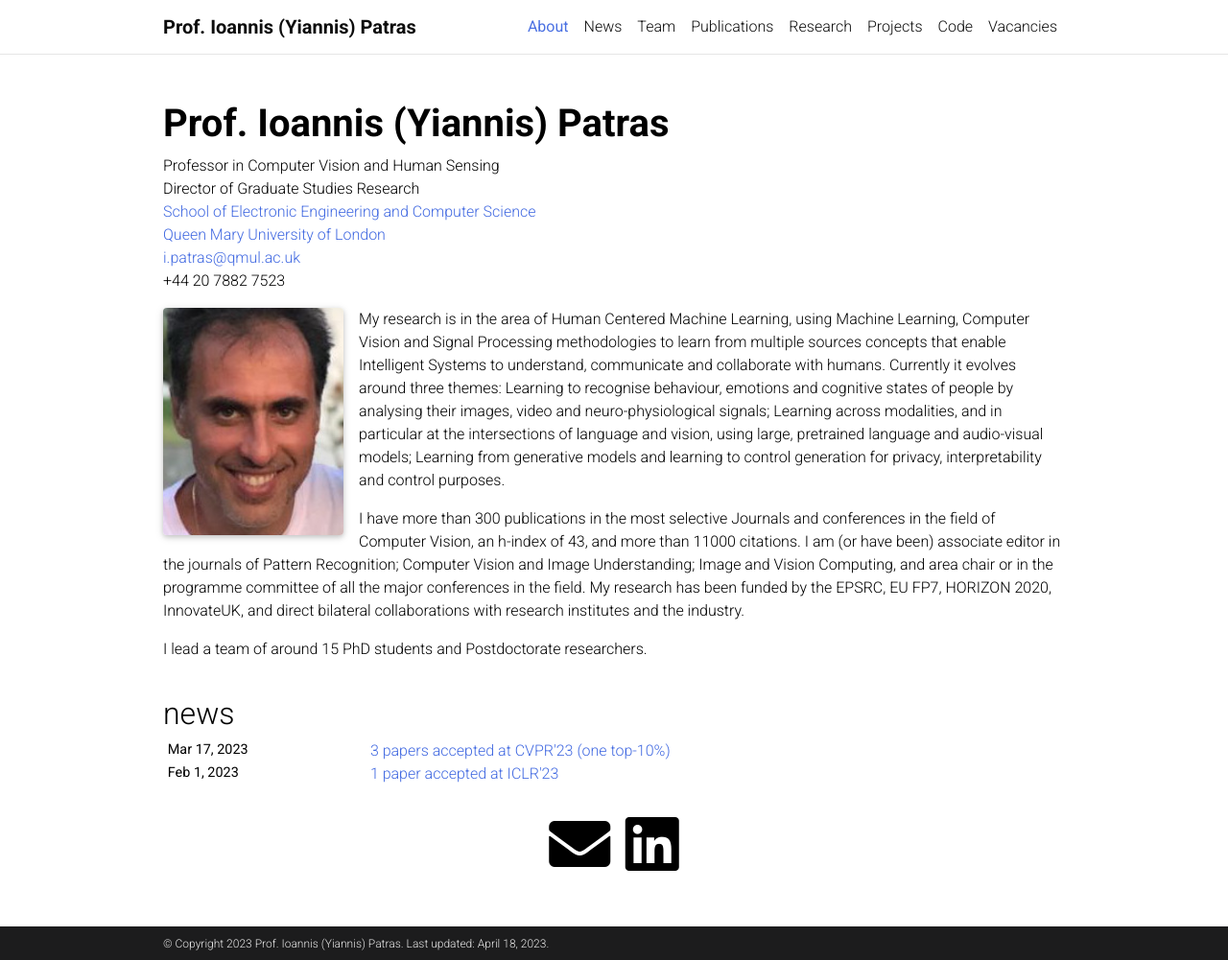
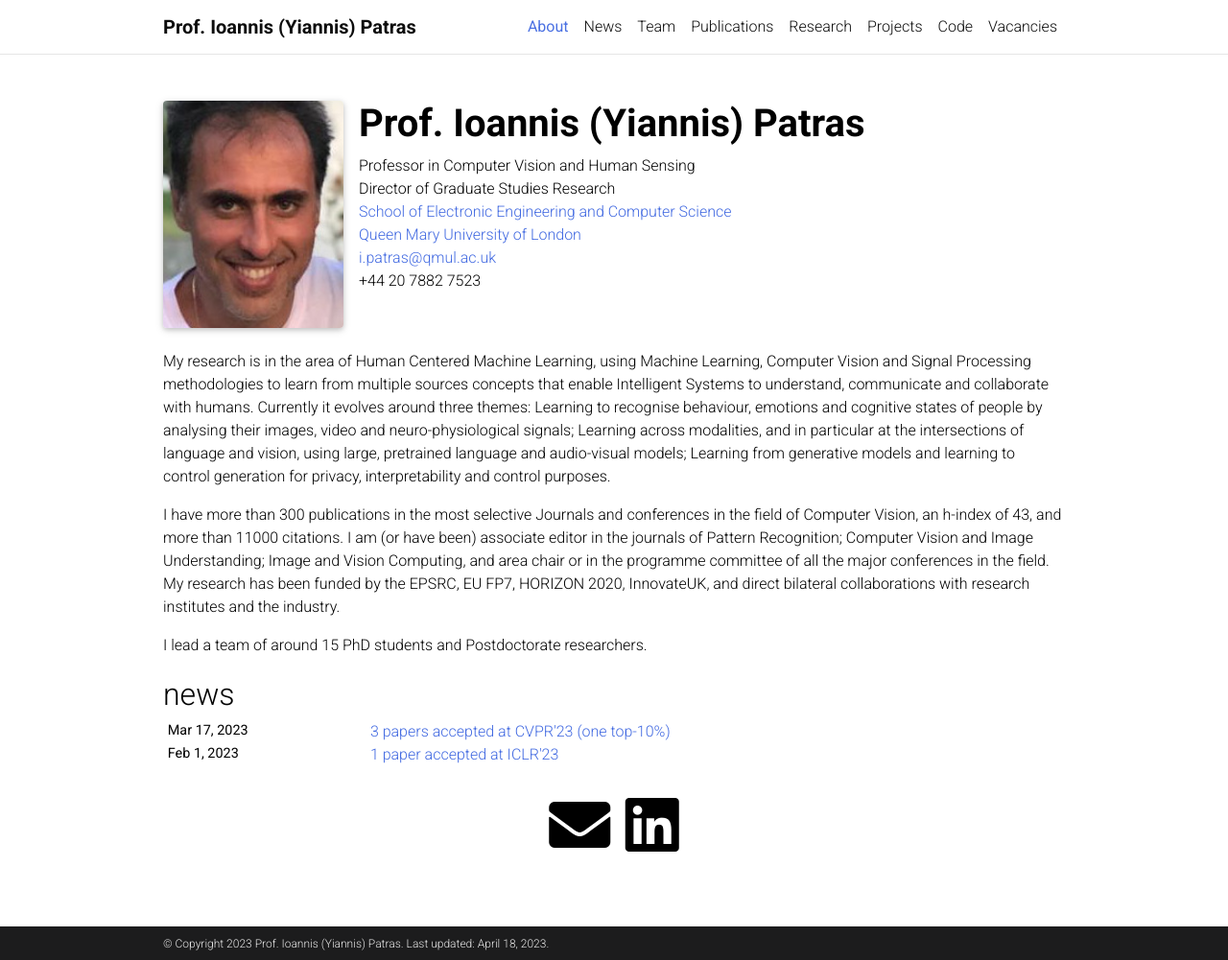
Before and after one commit to Computer-Vision-and-Human-Sensing-Lab/cvhs-website, a Jekyll site: the page built from _pages/about.md, in a window 1280 px wide and 1001 px high. Shown: the whole window at 96% size. Built offline with Jekyll 4.4.1, drawn with Linux system fonts in a browser that asks for light colours; full-size pictures stand in for the smaller copies a plugin makes; comment, search, counter and statistics services are not loaded; a style sheet for code colours, icons or effects is not loaded.

Commit message:
profile pic on top

```diff
--- a/_layouts/about.html
+++ b/_layouts/about.html
@@ -4,14 +4,7 @@ layout: default
 
 <!-- about.html -->
       <div class="post">
-        <header class="post-header">
-          <h1 class="post-title">
-           {% if site.title == "blank" -%}<span class="font-weight-bold">{{ site.first_name }}{{ site.middle_name }} {{ site.last_name }}{%- else -%}{{ site.title }}</span> {%- endif %}
-          </h1>
-          <p class="desc">{{ page.subtitle }}</p>
-        </header>
-
-        <article>
+        <header class="post-header bio">
           {% if page.profile -%}
           <div class="profile float-{%- if page.profile.align == 'left' -%}left{%- else -%}right{%- endif -%}">
             {%- if page.profile.image %}
@@ -28,13 +21,15 @@ layout: default
               class=profile_image_class
               alt=page.profile.image -%}
             {% endif -%}
-            {%- if page.profile.address %}
-            <div class="address">
-              {{ page.profile.address }}
-            </div>
-            {%- endif %}
           </div>
           {%- endif %}
+          <h1 class="post-title">
+           {% if site.title == "blank" -%}<span class="font-weight-bold">{{ site.first_name }}{{ site.middle_name }} {{ site.last_name }}{%- else -%}{{ site.title }}</span> {%- endif %}
+          </h1>
+          <p class="desc">{{ page.subtitle }}</p>
+        </header>
+
+        <article>
 
           <div style="margin-bottom: 20px;" class="clearfix">
             {{ content }}
--- a/_sass/_base.scss
+++ b/_sass/_base.scss
@@ -465,6 +465,14 @@ footer.sticky-bottom {
 }
 
 
+// home
+@media (min-width: 768px) {
+  .bio {
+      margin-bottom: 60px;
+  }
+}
+
+
 // Publications
 
 .publications {
```
